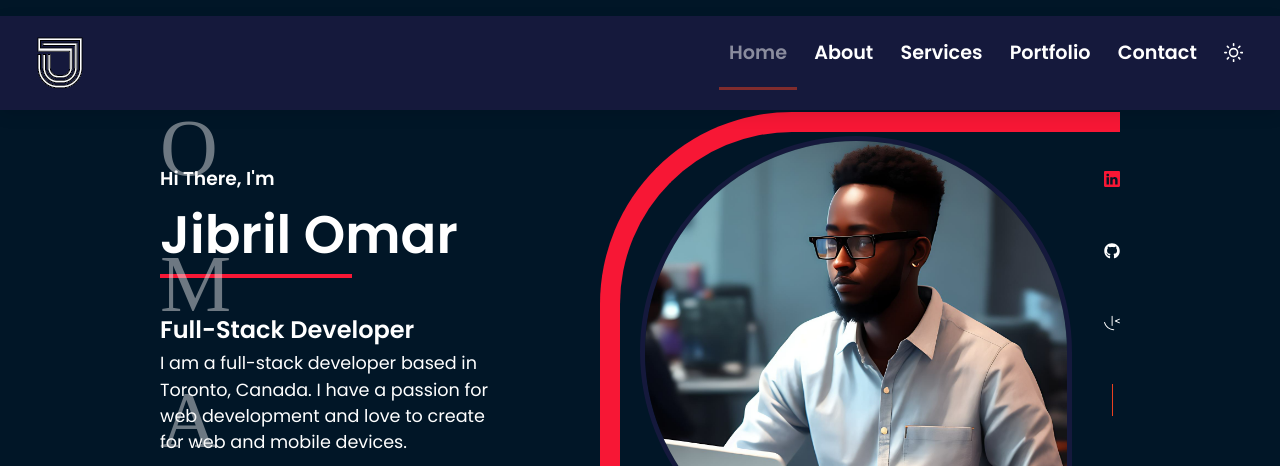
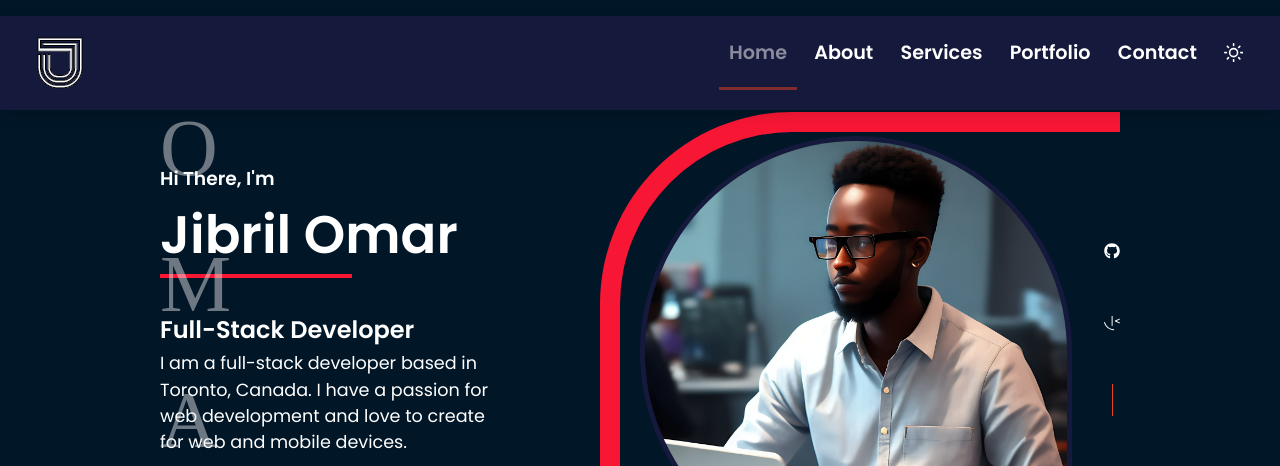
Before and after one commit to jibrilosman/portfolio-router, a React (Create React App) app: page / in a window 1280 px wide. In both pictures the pointer is over the icon 1112 px from the left and 179 px from the top of the page. Shown: the top 466 px of the page. Built offline with nearby package versions, Linux system fonts and the light colour scheme; a web font is replaced by a local one.

Commit message:
Update Header.css

```diff
--- a/src/pages/home/Header.css
+++ b/src/pages/home/Header.css
@@ -80,7 +80,7 @@ header {
     color: var(--color-btn);
 }
 .social-icon:hover{
-    color: #f71735;
+   color: var(--color-bg1);
 }
 .header__socials {
     display: flex;
@@ -97,9 +97,7 @@ header {
     height: 2rem;
     background: var(--color-btn);
 }
-.header__socials:hover{
-     color: var(--color-bg1);
-}
+
 .header-place-holder > h1 {
     font-family: 'Londrina Outline', cursive;
     font-weight: 400;
```
